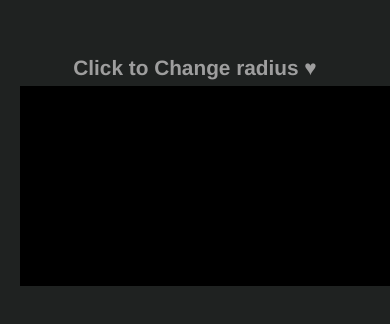
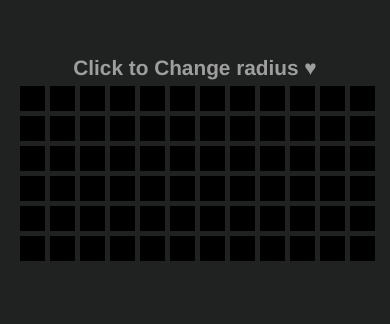
Before and after one commit to RedGhostUa/squares, a plain HTML site: page index.html in a window 390 px wide. Shown: the part 266-590 px from the top of the page. Drawn offline with Linux system fonts and the light colour scheme.

Commit message:
Update media.css

```diff
--- a/media.css
+++ b/media.css
@@ -16,4 +16,9 @@
     font-size: 1.3em;
     color: #9E9E9E;
   }
+
+  .item {
+    width: 25px;
+    height: 25px;
+  }
 }
```
